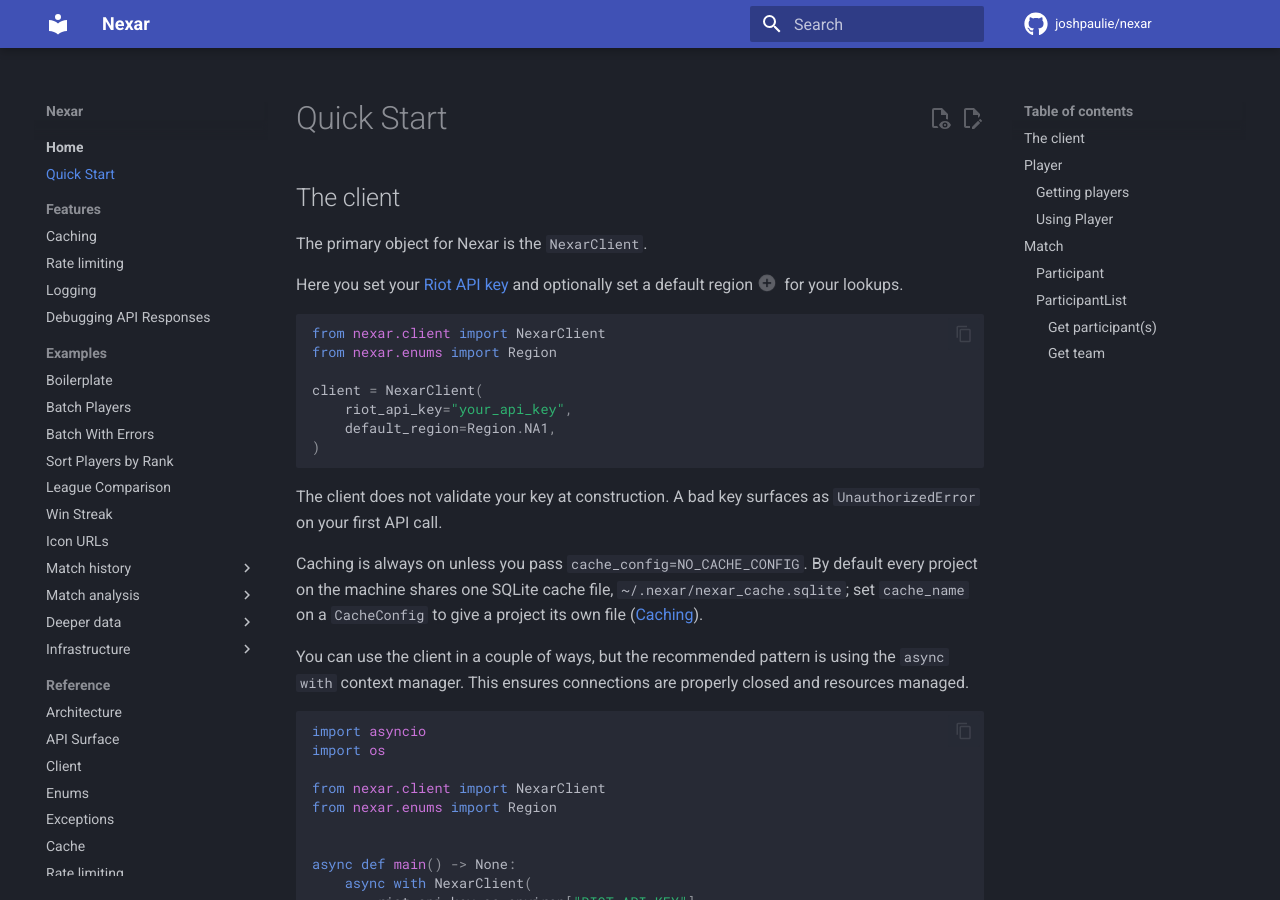
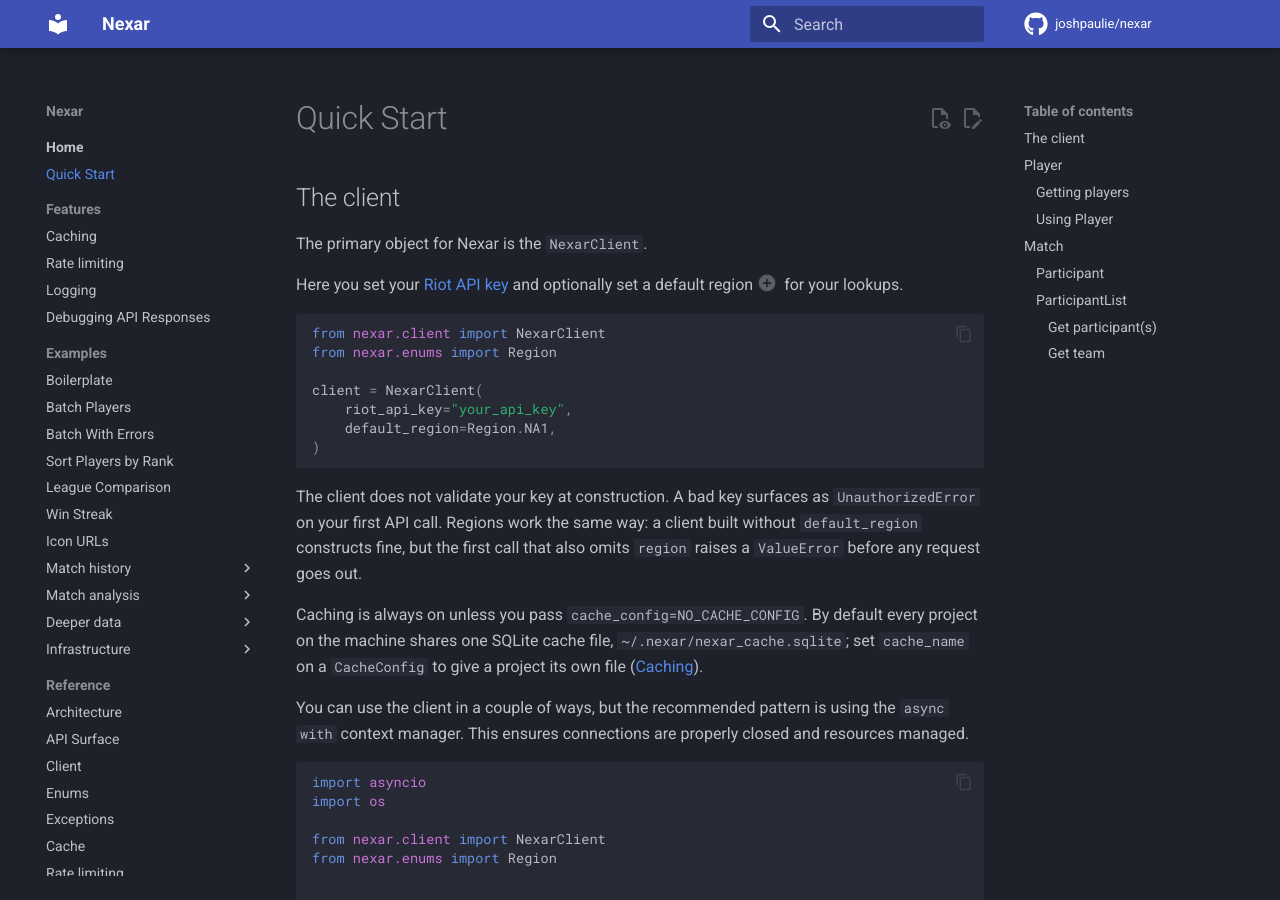
Before and after one commit to JoshPaulie/nexar, an MkDocs documentation site: the page built from docs/quick_start.md, in a window 1280 px wide and 900 px high. Built offline with MkDocs 1.6.1 and Material for MkDocs 9.7.7, drawn with Linux system fonts in a browser that asks for light colours; comment, search, counter and statistics services are not loaded.

Commit message:
docs: document the region ValueError when no default_region is set

````diff
--- a/docs/quick_start.md
+++ b/docs/quick_start.md
@@ -13,7 +13,7 @@ Here you set your [Riot API key](https://developer.riotgames.com/) and optionall
 --8<-- "quick_start/01_client_demo.py:declaration"
 ```
 
-The client does not validate your key at construction. A bad key surfaces as `UnauthorizedError` on your first API call.
+The client does not validate your key at construction. A bad key surfaces as `UnauthorizedError` on your first API call. Regions work the same way: a client built without `default_region` constructs fine, but the first call that also omits `region` raises a `ValueError` before any request goes out.
 
 Caching is always on unless you pass `cache_config=NO_CACHE_CONFIG`. By default every project on the machine shares one SQLite cache file, `~/.nexar/nexar_cache.sqlite`; set `cache_name` on a `CacheConfig` to give a project its own file ([Caching](client-features/caching.md)).
 
````
Also changed, not shown: CHANGELOG.md (+2 -0 lines).
